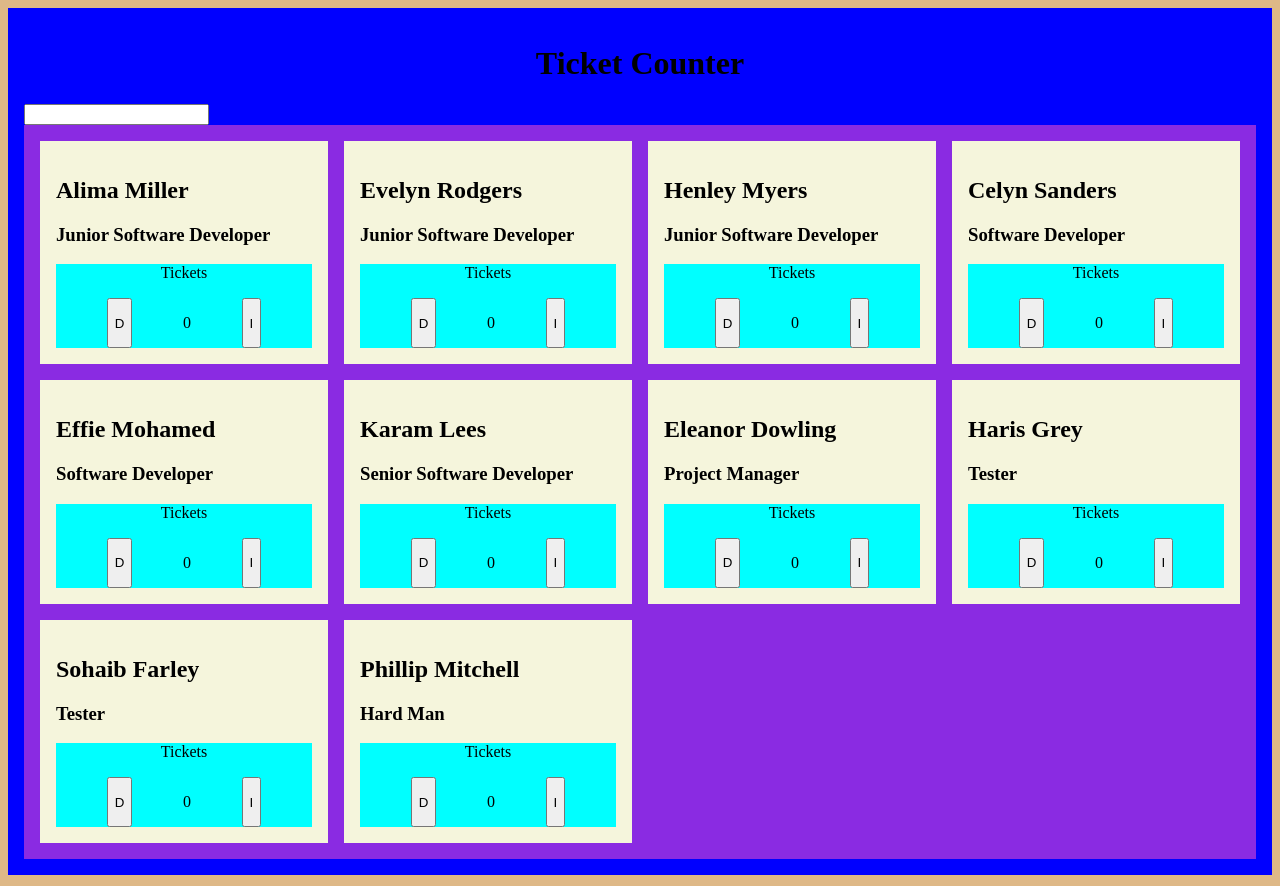
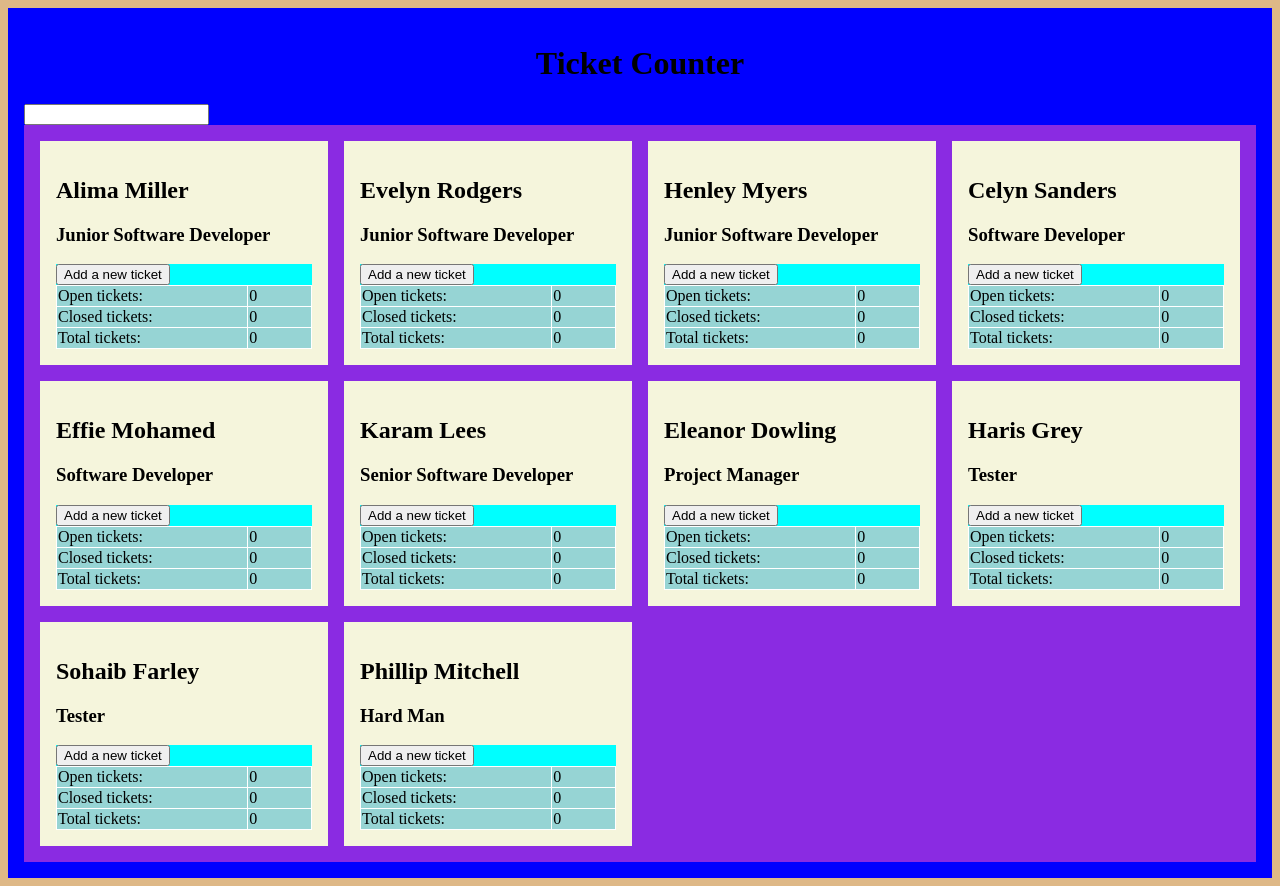
Before and after one commit to Divya-Manivannan1/ticketCounter, a React (Vite) app in the folder ticket-counter/: page / in a window 1280 px wide. Built offline with nearby package versions, Linux system fonts and the light colour scheme.

Commit message:
all the buttons work

```diff
--- /dev/null
+++ b/ticket-counter/src/components/Button/Button.tsx
@@ -0,0 +1,14 @@
+import "./Button.scss";
+
+type buttonProps = {
+  label: string;
+  handleClick: ()=>void;
+};
+
+export const Button = ({label, handleClick}:buttonProps) => {
+  return (
+    <button onClick={handleClick} className="button">
+      {label}
+    </button>
+  );
+};
--- a/ticket-counter/src/components/Counter/TicketCounter.scss
+++ b/ticket-counter/src/components/Counter/TicketCounter.scss
@@ -1,8 +1,21 @@
-.counter-container {
-  display: flex;
-  justify-content: space-evenly;
-}
 .ticket-counter {
   background-color: aqua;
-  text-align: center;
+
+  table,
+  td {
+    border: 1px solid white;
+    border-collapse: collapse;
+  }
+  td {
+    background-color: #96d4d4;
+    &:first-of-type {
+      width: 75%;
+    }
+    &:nth-of-type(2) {
+      width: 25%;
+    }
+  }
+  table {
+    width: 100%;
+  }
 }
--- a/ticket-counter/src/components/Counter/TicketCounter.tsx
+++ b/ticket-counter/src/components/Counter/TicketCounter.tsx
@@ -1,27 +1,64 @@
 import { useState } from "react";
 import "./TicketCounter.scss";
+import { Button } from "../Button/Button";
 
 export const TicketCounter = () => {
-  const [counter, setCounter] = useState<number>(0);
-  const handleDecrementCounter = () => {
-    counter > 0 ? setCounter(counter - 1) : 0;
+  const [totalTickets, setTotalTickets] = useState<number>(0);
+  const [closedTickets, setClosedTickets] = useState<number>(0);
+
+  const handleNewTicket = () => {
+    setTotalTickets(totalTickets + 1);
   };
-  const handleIncrementCounter = () => {
-    setCounter(counter + 1);
+  const handleCloseTicket = () => {
+    setClosedTickets(closedTickets + 1);
+  };
+
+  const handleRemoveOpenTicket = () => {
+    setTotalTickets(totalTickets - 1);
+  };
+
+  const handleReopenTicket = () => {
+    setClosedTickets(closedTickets - 1);
   };
 
   return (
     <div className="ticket-counter">
-      <p>Tickets</p>
-      <div className="counter-container">
-      <button onClick={handleDecrementCounter} className="button button-down">
-        D
-      </button>
-      <p>{counter}</p>
-      <button onClick={handleIncrementCounter} className="button button-down">
-        I
-      </button>
-      </div>
+      <Button label="Add a new ticket" handleClick={handleNewTicket} />
+      {totalTickets - closedTickets > 0 ? (
+        <Button label="Close a ticket" handleClick={handleCloseTicket} />
+      ) : (
+        <span />
+      )}
+      {totalTickets - closedTickets > 0 ? (
+        <Button
+          label="Remove an open ticket"
+          handleClick={handleRemoveOpenTicket}
+        />
+      ) : (
+        <span />
+      )}
+      {closedTickets > 0 ? (
+        <Button
+          label="Reopen a closed ticket"
+          handleClick={handleReopenTicket}
+        />
+      ) : (
+        <span />
+      )}
+      <table>
+        <tr>
+          <td>Open tickets:</td>
+          <td>{totalTickets - closedTickets}</td>
+        </tr>
+        <tr>
+          <td>Closed tickets:</td>
+          <td>{closedTickets}</td>
+        </tr>
+        <tr>
+          <td>Total tickets:</td>
+          <td>{totalTickets}</td>
+        </tr>
+      </table>
     </div>
   );
 };
--- a/ticket-counter/src/components/EmployeeTileContainer/EmployeeTileContainer.tsx
+++ b/ticket-counter/src/components/EmployeeTileContainer/EmployeeTileContainer.tsx
@@ -17,15 +17,15 @@ export const EmployeeTileContainer = () => {
   );
 
   return (
-    <div className="tickets-display">
-      <div className="search-options">
+    <main className="tickets-display">
+      <article className="search-options">
         <input type="text" name="search by name" onChange={handleInput}></input>
-      </div>
-      <div className="tile-container">
+      </article>
+      <article className="tile-container">
         {filteredEmployees.map((emp) => {
           return <EmployeeTile employee={emp} key={emp.id} />;
         })}
-      </div>
-    </div>
+      </article>
+    </main>
   );
 };
```
Also changed, not shown: ticket-counter/src/components/Button/Button.scss (added).
